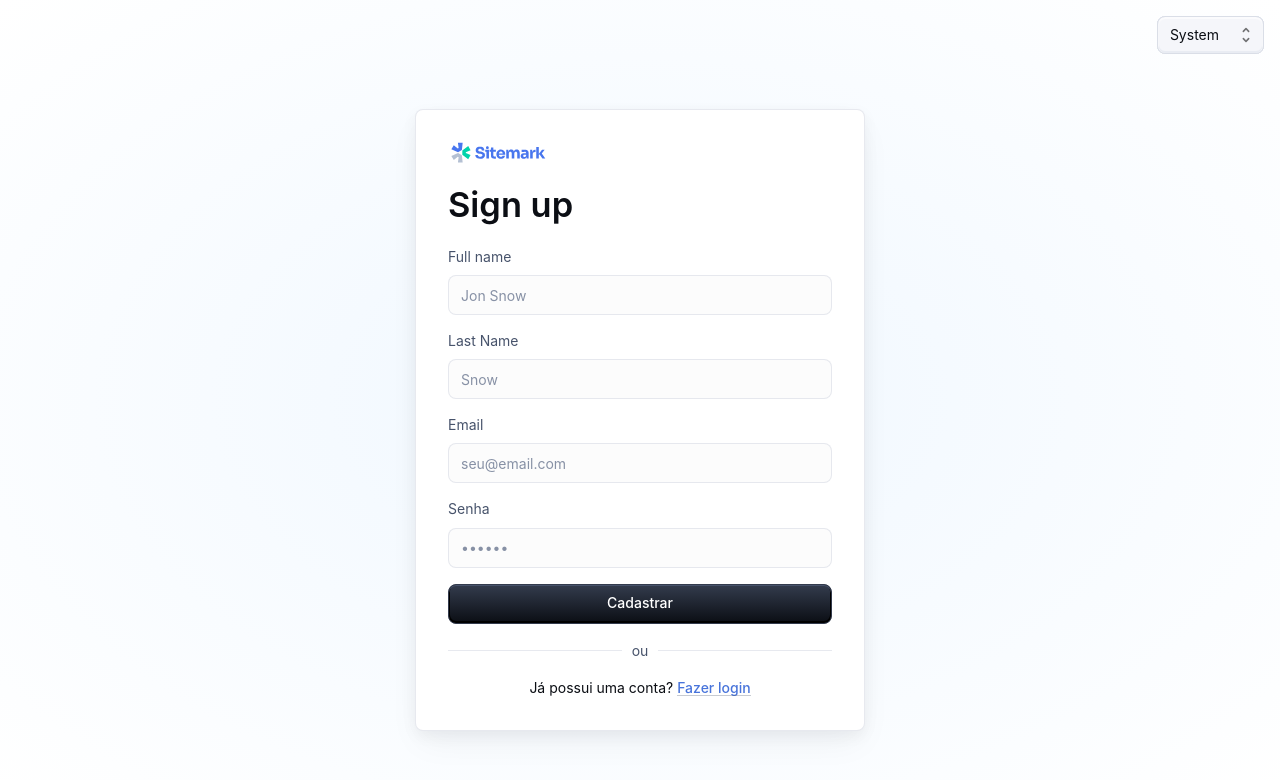
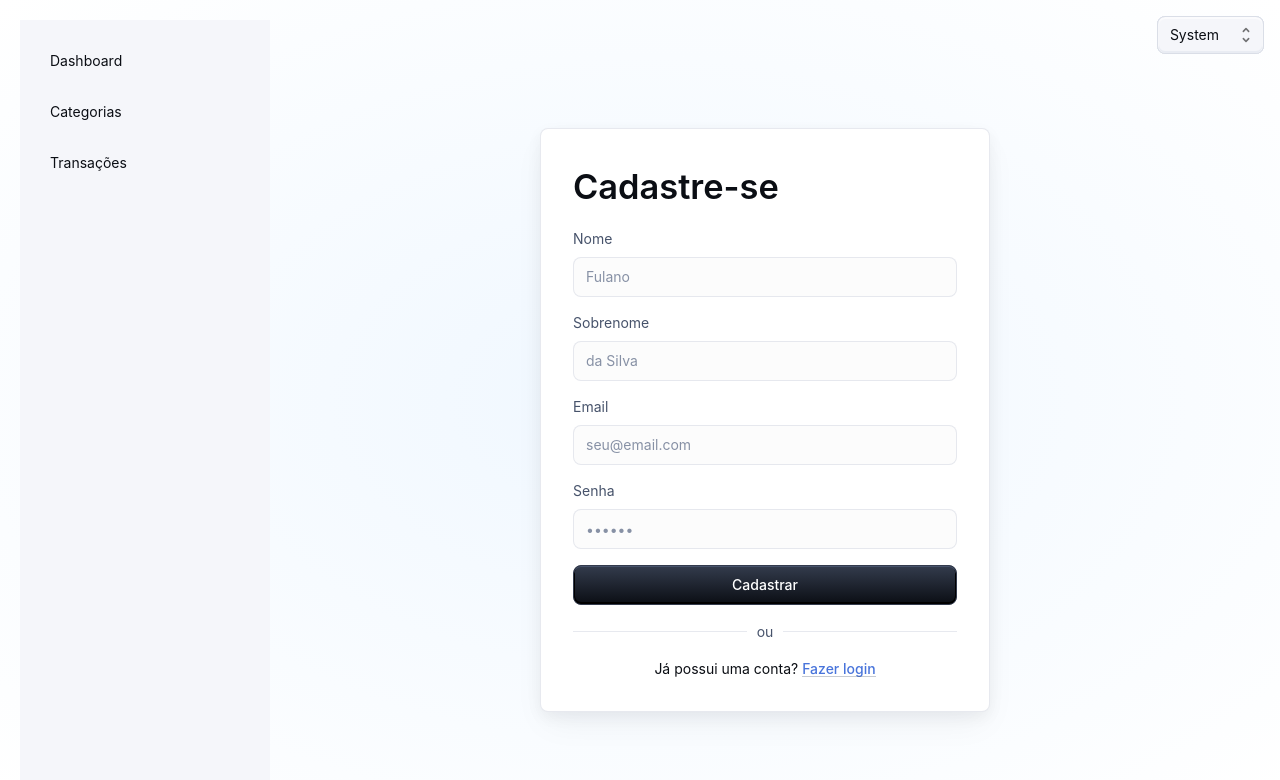
Before and after one commit to AureoDantax/manager-finances-webapp, a React (Vite) app: page /sign-up in a window 1280 px wide. Shown: the top 780 px of the page. Built offline with nearby package versions, Linux system fonts and the light colour scheme.

Commit message:
general fixes

```diff
--- a/src/components/Content.tsx
+++ b/src/components/Content.tsx
@@ -1,4 +1,3 @@
-import Box from '@mui/material/Box';
 import Stack from '@mui/material/Stack';
 import Typography from '@mui/material/Typography';
 
@@ -7,7 +6,6 @@ import ConstructionRoundedIcon from '@mui/icons-material/ConstructionRounded';
 import SettingsSuggestRoundedIcon from '@mui/icons-material/SettingsSuggestRounded';
 import ThumbUpAltRoundedIcon from '@mui/icons-material/ThumbUpAltRounded';
 
-import { SitemarkIcon } from './CustomIcons';
 
 const items = [
   {
@@ -41,9 +39,8 @@ export default function Content() {
     <Stack
       sx={{ flexDirection: 'column', alignSelf: 'center', gap: 4, maxWidth: 450 }}
     >
-      <Box sx={{ display: { xs: 'none', md: 'flex' } }}>
-        <SitemarkIcon />
-      </Box>
+      {/* <Box sx={{ display: { xs: 'none', md: 'flex' } }}>
+      </Box> */}
       {items.map((item, index) => (
         <Stack key={index} direction="row" sx={{ gap: 2 }}>
           {item.icon}
--- a/src/components/SignInCard.tsx
+++ b/src/components/SignInCard.tsx
@@ -10,7 +10,6 @@ import { styled } from '@mui/material/styles';
 import * as React from 'react';
 import { useNavigate } from 'react-router-dom';
 import { authWithEmailPassword } from '../services/apiService';
-import { SitemarkIcon } from './CustomIcons';
 import ForgotPassword from './ForgotPassword';
 
 const Card = styled(MuiCard)(({ theme }) => ({
@@ -101,9 +100,9 @@ export default function SignInCard() {
 
   return (
     <Card variant="outlined">
-      <Box sx={{ display: { xs: 'flex', md: 'none' } }}>
-        <SitemarkIcon />
-      </Box>
+      {/* TODO: this is logo */}
+       {/* <Box sx={{ display: { xs: 'flex', md: 'none' } }}>
+      </Box>  */}
       <Typography
         component="h1"
         variant="h4"
--- a/src/pages/SignUp.tsx
+++ b/src/pages/SignUp.tsx
@@ -14,7 +14,6 @@ import Typography from '@mui/material/Typography';
 import * as React from 'react';
 import { useNavigate } from 'react-router-dom';
 import AppTheme from '../AppTheme';
-import { SitemarkIcon } from '../components/CustomIcons';
 import api from '../services/apiService';
 import ColorModeSelect from '../theme/ColorModeSelect';
 const Card = styled(MuiCard)(({ theme }) => ({
@@ -145,13 +144,12 @@ export default function SignUp(props: { disableCustomTheme?: boolean }) {
       <ColorModeSelect sx={{ position: 'fixed', top: '1rem', right: '1rem' }} />
       <SignUpContainer direction="column" justifyContent="space-between">
         <Card variant="outlined">
-          <SitemarkIcon />
           <Typography
             component="h1"
             variant="h4"
             sx={{ width: '100%', fontSize: 'clamp(2rem, 10vw, 2.15rem)' }}
           >
-            Sign up
+            Cadastre-se
           </Typography>
           <Box
             component="form"
@@ -159,14 +157,14 @@ export default function SignUp(props: { disableCustomTheme?: boolean }) {
             sx={{ display: 'flex', flexDirection: 'column', gap: 2 }}
           >
             <FormControl>
-              <FormLabel htmlFor="name">Full name</FormLabel>
+              <FormLabel htmlFor="name">Nome</FormLabel>
               <TextField
                 autoComplete="name"
                 name="name"
                 required
                 fullWidth
                 id="name"
-                placeholder="Jon Snow"
+                placeholder="Fulano"
                 error={nameError}
                 helperText={nameErrorMessage}
                 color={nameError ? 'error' : 'primary'}
@@ -174,14 +172,14 @@ export default function SignUp(props: { disableCustomTheme?: boolean }) {
               />
             </FormControl>
             <FormControl>
-              <FormLabel htmlFor="lastName">Last Name</FormLabel>
+              <FormLabel htmlFor="lastName">Sobrenome</FormLabel>
               <TextField
                 autoComplete="name"
                 name="lastName"
                 required
                 fullWidth
                 id="lastName"
-                placeholder="Snow"
+                placeholder="da Silva"
                 error={nameError}
                 helperText={nameErrorMessage}
                 color={nameError ? 'error' : 'primary'}
--- a/src/routes.tsx
+++ b/src/routes.tsx
@@ -9,7 +9,7 @@ import Sidebar from './components/Sidebar';
 import SignInSide from './pages/SignInSide';
 const MainContent: React.FC = () => {
   const location = useLocation();
-  const hideSidebar = location.pathname === '/LOGIN' || location.pathname === '/login' || location.pathname === '/sign-up' || location.pathname === '/';
+  const hideSidebar = location.pathname === '/LOGIN' || location.pathname === '/login' || location.pathname === '/sign-up/' || location.pathname === '/';
 
   return (
     <div style={{ display: 'flex' }}>
```
